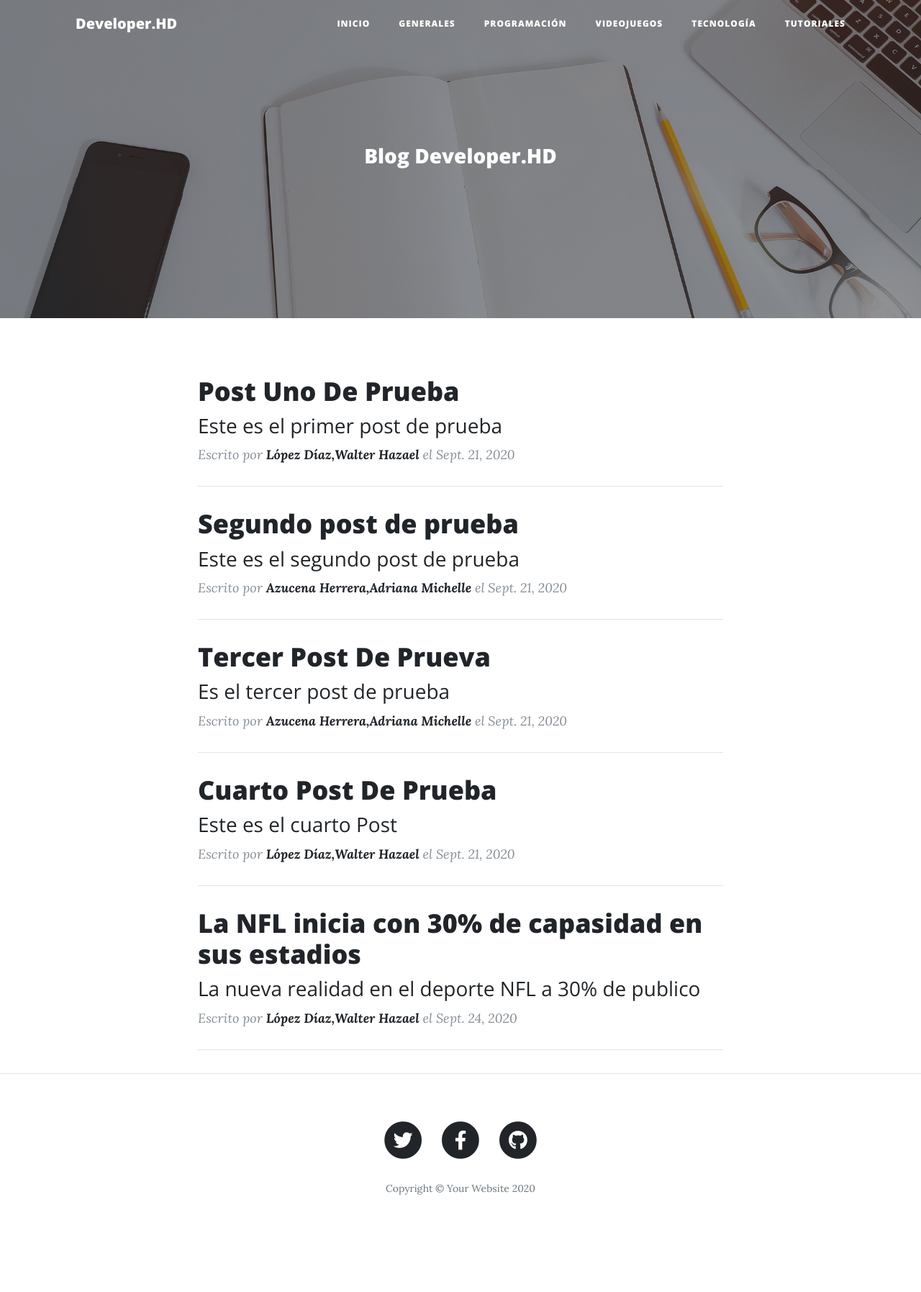
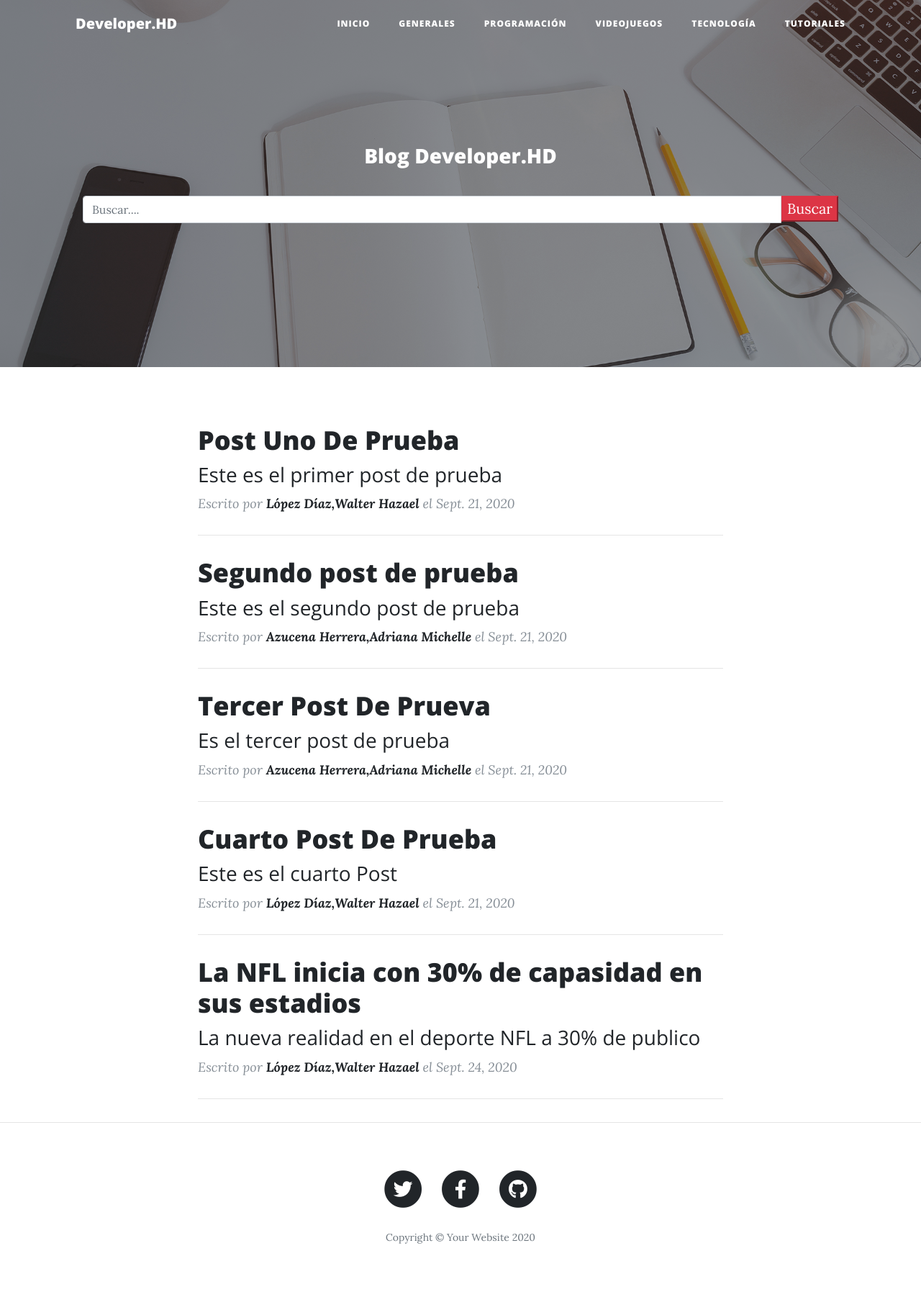
Before and after one commit to HazaelLopezDW/django_blog, a Django app: template templates/index.html in a window 1280 px wide. Shown: the whole page at 72% size. Before the commit the page ends 1660 px from the top, so only its background shows below. Run offline with Django 3.2, Linux system fonts and the light colour scheme; the template is opened without the code that fills it: values that come from a table or form of the project are taken from there, others are empty; data comes from the database, SQL or seed files in the repository; parts of the project's set-up code (start-up, migrations or seed data) failed here and were passed over; some libraries are stand-ins or nearby versions.

Commit message:
Creamos nuestro formulario de busqueda... Aunque aun no me gusta mucho

```diff
--- a/templates/index.html
+++ b/templates/index.html
@@ -66,14 +66,34 @@
     <div class="overlay"></div>
     <div class="container">
       <div class="row">
-        <div class="col-lg-8 col-md-10 mx-auto">
+        <div class="col-lg-12 col-md-10 mx-auto">
           <div class="site-heading">
             <h3>{% block titulo_principal %}Blog Developer.HD{% endblock titulo_principal %}</h3>
+            <br/>
+            <!-- CREAMOS NUESTRO FORMULARIO PARA NUESTRO BOOTON DE BUSQUEDA -->
+            <div class="container">
+              <div class="row">
+                <div class="col-md-12">
+                  <form method="get">
+                    <div id="custom-search-input">
+                      <div class="input-group col-md-12">
+                        <input type="text" class="form-control" placeholder="Buscar...." name="buscar">
+                        <span class="input-group-list">
+                          <i class="icon icon-search"></i>
+                          <button type="submit" class="btn-danger boton btn-success ">Buscar</button>
+                        </span>
+                      </div>
+                    </div>
+                  </form>
+                </div>
+              </div>
+            </div>
           </div>
         </div>
       </div>
     </div>
   </header>
+
 
   <!-- Main Content -->
   <div class="container">
```
